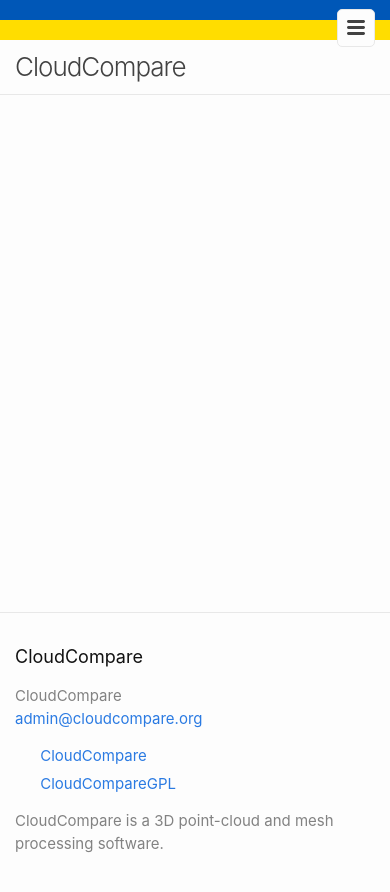
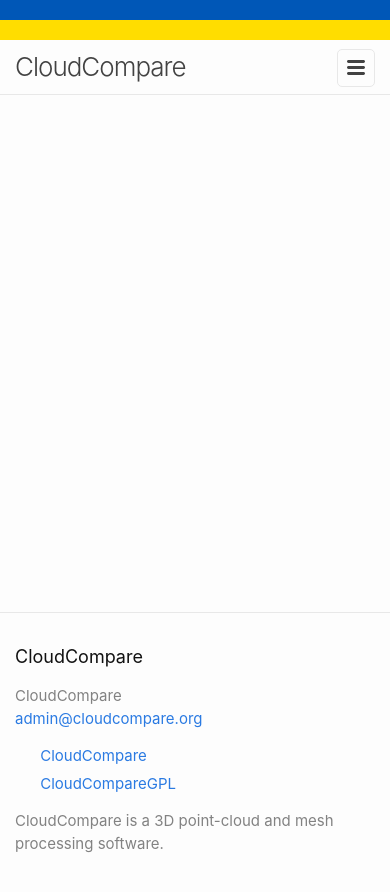
Before and after one commit to luke-ransfield/cloud-compare-site, a Jekyll site: the page built from cloudcompare/index.md, in a window 390 px wide. Shown: the top 892 px of the page. Built offline with Jekyll 4.4.1, drawn with Linux system fonts in a browser that asks for light colours.

Commit message:
add offsite for mobile menu

```diff
--- a/cloudcompare/_sass/minima/_layout.scss
+++ b/cloudcompare/_sass/minima/_layout.scss
@@ -47,7 +47,7 @@
 
   @include media-query($on-palm) {
     position: absolute;
-    top: 9px;
+    top: 9px + 40px;
     right: $spacing-unit / 2;
     background-color: $background-color;
     border: 1px solid $grey-color-light;
```
